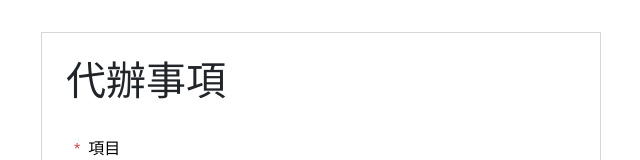
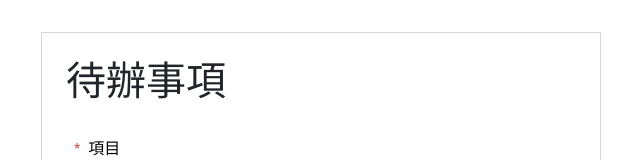
Before and after one commit to EchoChunyuShih/React-todo-list-local-storage, a React (Create React App) app: page / in a window 1280 px wide. Shown: the top 160 px of the page, without its empty margins (319-959 px from the left). Built offline with nearby package versions, Linux system fonts and the light colour scheme.

Commit message:
[doc] 改錯字

```diff
--- a/src/pages/ToDoList/index.js
+++ b/src/pages/ToDoList/index.js
@@ -47,7 +47,7 @@
     <>
       <div className="main-container">
         <div className="content-wrapper">
-          <h1 className="heading">代辦事項</h1>
+          <h1 className="heading">待辦事項</h1>
           <AddItemInput onAdd={onAdd} />
         </div>
         <FilterBar
```
